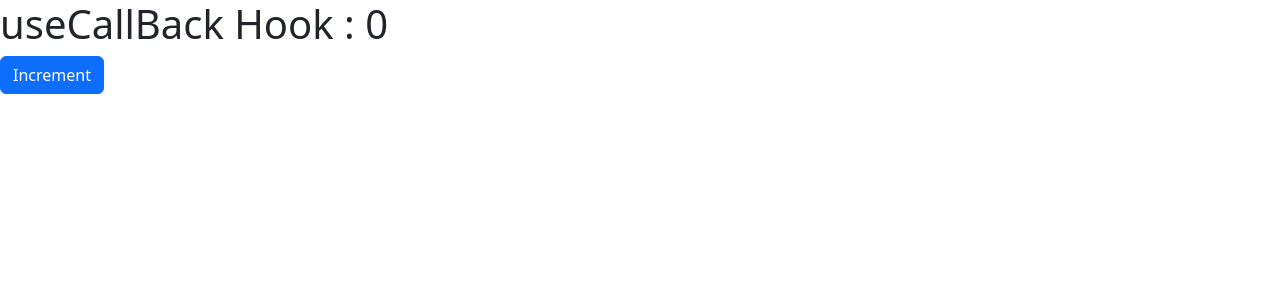
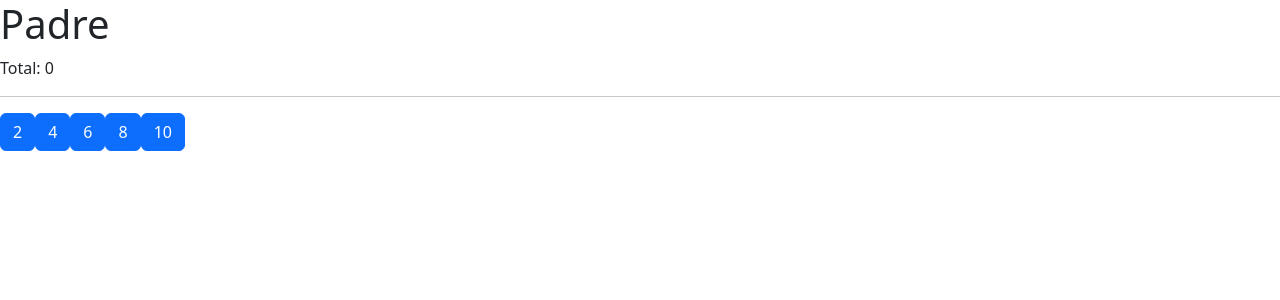
Before and after one commit to Lauris21/react-test, a React (Vite) app in the folder Hook-App/: page / in a window 1280 px wide. Shown: the top 300 px of the page. Built offline with nearby package versions, Linux system fonts and the light colour scheme.

Commit message:
useReducer

```diff
--- a/Hook-App/src/06-memos/CallBackHook.jsx
+++ b/Hook-App/src/06-memos/CallBackHook.jsx
@@ -7,6 +7,7 @@
   const increment = useCallback((value) => {
     setCounter((c) => c + value);
   }, []);
+
   useEffect(() => {}, [increment]);
 
   // const increment = (value) => {
--- /dev/null
+++ b/Hook-App/src/07-tarea-memo/Hijo.jsx
@@ -0,0 +1,14 @@
+import React from "react";
+
+export const Hijo = React.memo(({ numero, incrementar }) => {
+  console.log("  Me volví a generar :(  ");
+
+  return (
+    <button
+      className="btn btn-primary mr-3"
+      onClick={() => incrementar(numero)}
+    >
+      {numero}
+    </button>
+  );
+});
--- /dev/null
+++ b/Hook-App/src/07-tarea-memo/Padre.jsx
@@ -0,0 +1,25 @@
+import { Hijo } from "./Hijo";
+import { useCallback, useState } from "react";
+
+export const Padre = () => {
+  const numeros = [2, 4, 6, 8, 10];
+  const [valor, setValor] = useState(0);
+
+  const incrementar = useCallback((num) => {
+    setValor((value) => value + num);
+  }, []);
+
+  return (
+    <div>
+      <h1>Padre</h1>
+      <p> Total: {valor} </p>
+
+      <hr />
+
+      {numeros.map((n) => (
+        <Hijo key={n} numero={n} incrementar={incrementar} />
+      ))}
+      {/* <Hijo /> */}
+    </div>
+  );
+};
--- /dev/null
+++ b/Hook-App/src/08-useReducer/intro-reducer.js
@@ -0,0 +1,31 @@
+const initialState = [
+  {
+    id: 1,
+    todo: "Recolectar la piedra del Alma",
+    done: false,
+  },
+];
+
+const todoReducer = (state = initialState, action = {}) => {
+  if (action.type === "TODO add todo") {
+    return [...state, action.payload];
+  }
+  return state;
+};
+
+let todos = todoReducer();
+
+const newTodo = {
+  id: 2,
+  todo: "Recolectar la piedra del poder",
+  done: false,
+};
+
+const addTodoAction = {
+  type: "TODO add todo",
+  payload: newTodo,
+};
+
+todos = todoReducer(todos, addTodoAction);
+
+console.log(todos);
--- a/Hook-App/src/main.jsx
+++ b/Hook-App/src/main.jsx
@@ -1,7 +1,9 @@
 import React from "react";
 import ReactDOM from "react-dom/client";
 import "./index.css";
-import { CallBackHook } from "./06-memos/CallBackHook";
+import { Padre } from "./07-tarea-memo/Padre";
+
+// import { CallBackHook } from "./06-memos/CallBackHook";
 // import { MemoHook } from "./06-memos/MemoHook";
 //import { Memorize } from "./06-memos/Memorize";
 //import { Layout } from "./05-useLayoutEffect/Layout";
@@ -12,9 +14,10 @@
 // import { CounterApp } from "./01-useState/CounterApp";
 // import { CounterWithCustomHook } from "./01-useState/CounterWithCustomHook";
 // import { HookApp } from "./HookApp.jsx";
+import "./08-useReducer/intro-reducer";
 
 ReactDOM.createRoot(document.getElementById("root")).render(
   <React.StrictMode>
-    <CallBackHook />
+    <Padre />
   </React.StrictMode>
 );
```
Also changed, not shown: 1 other file (tests, documents, lock files or other folders).
